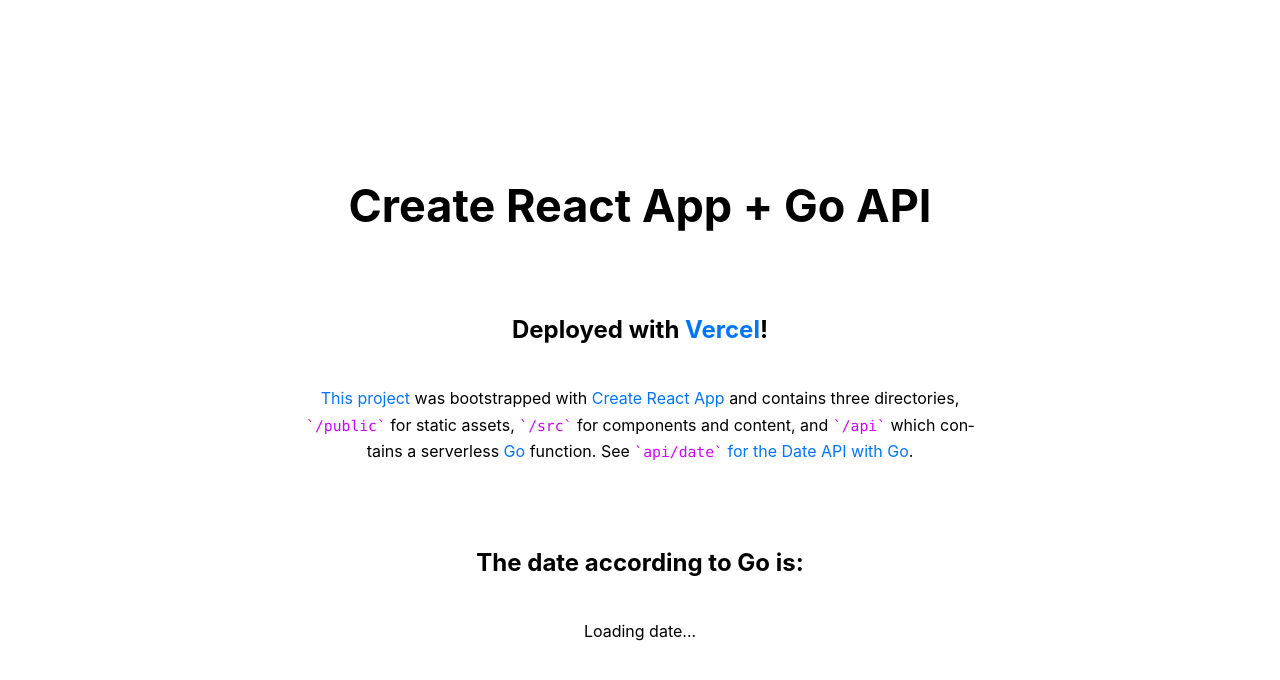
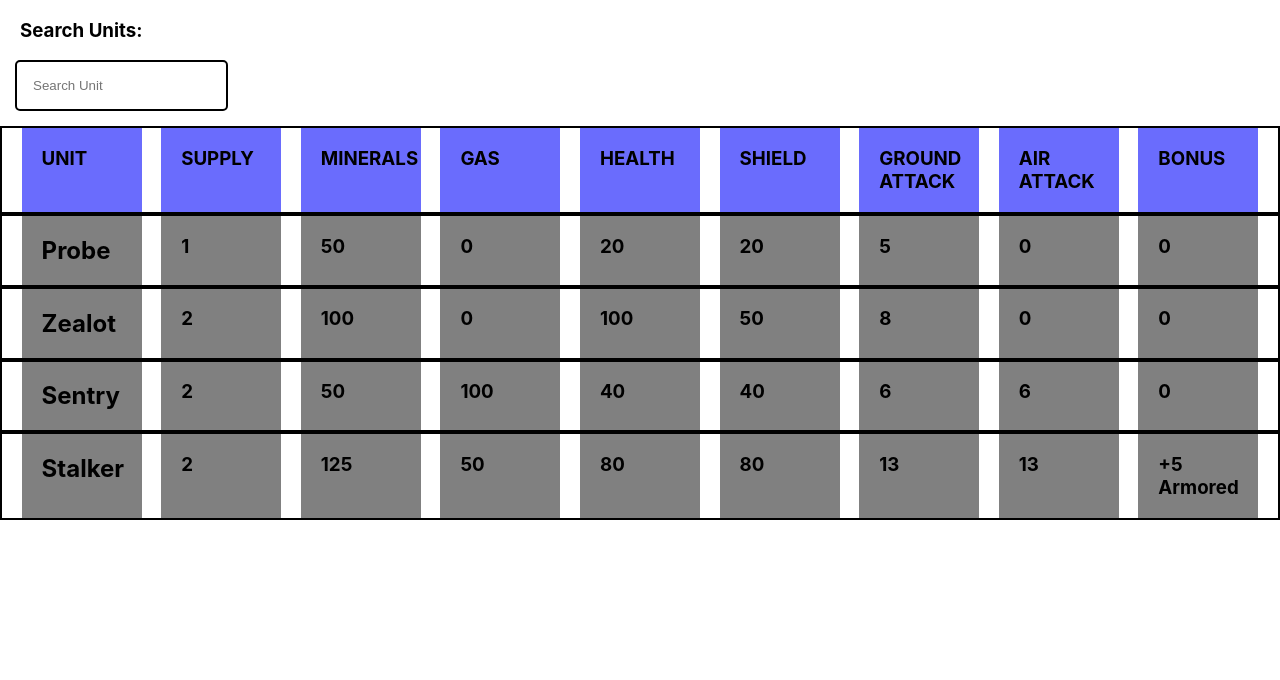
Before and after one commit to BenSolt/starcraft2-unit-stats, a React (Create React App) app: page / in a window 1280 px wide. Shown: the top 680 px of the page. Built offline with nearby package versions, Linux system fonts and the light colour scheme; no server answers.

Commit message:
working on filter feature

```diff
--- a/package.json
+++ b/package.json
@@ -8,6 +8,7 @@
     "react-scripts": "2.1.1"
   },
   "scripts": {
+    "start": "react-scripts start",
     "dev": "BROWSER=none react-scripts start",
     "build": "react-scripts build",
     "test": "react-scripts test",
--- a/src/App.css
+++ b/src/App.css
@@ -16,8 +16,13 @@ h1 {
   font-size: 45px;
 }
 h2 {
-  margin-top: 1.5em;
+  margin-left: 20px;
+
 }
+h3 {
+  margin-left: 20px;
+}
+
 p {
   font-size: 16px;
 }
@@ -42,3 +47,45 @@ code:before,
 code:after {
   content: '\`';
 }
+
+
+
+
+/* //////////////////////////// */
+
+.InfoBar{
+  display: flex;
+}
+
+.UnitContainer{
+  display: flex;
+  justify-content: space-evenly;
+  border: 2px solid black;
+}
+
+
+.name{
+  width: 120px;
+  background: gray;
+}
+
+.h3gray1{
+  width: 120px;
+  background: rgb(106, 108, 253);
+}
+
+
+.h3gray2{
+  width: 120px;
+  background: gray;
+}
+
+.InputContainer{
+  margin: 15px;
+}
+
+.Input{
+  border-radius: 5px;
+  border: 2px solid black;
+  padding:1rem;
+}
--- a/src/App.js
+++ b/src/App.js
@@ -2,55 +2,13 @@ import React from 'react';
 import { useEffect, useState } from 'react';
 import './App.css';
 
+import Form from './components/Form';
+
 function App() {
-  const [date, setDate] = useState(null);
-  useEffect(() => {
-    async function getDate() {
-      const res = await fetch('/api/date');
-      const newDate = await res.text();
-      setDate(newDate);
-    }
-    getDate();
-  }, []);
+
   return (
-    <main>
-      <h1>Create React App + Go API</h1>
-      <h2>
-        Deployed with{' '}
-        <a
-          href="https://vercel.com/docs"
-          target="_blank"
-          rel="noreferrer noopener"
-        >
-          Vercel
-        </a>
-        !
-      </h2>
-      <p>
-        <a
-          href="https://github.com/vercel/vercel/tree/master/examples/create-react-app"
-          target="_blank"
-          rel="noreferrer noopener"
-        >
-          This project
-        </a>{' '}
-        was bootstrapped with{' '}
-        <a href="https://facebook.github.io/create-react-app/">
-          Create React App
-        </a>{' '}
-        and contains three directories, <code>/public</code> for static assets,{' '}
-        <code>/src</code> for components and content, and <code>/api</code>{' '}
-        which contains a serverless <a href="https://golang.org/">Go</a>{' '}
-        function. See{' '}
-        <a href="/api/date">
-          <code>api/date</code> for the Date API with Go
-        </a>
-        .
-      </p>
-      <br />
-      <h2>The date according to Go is:</h2>
-      <p>{date ? date : 'Loading date...'}</p>
-    </main>
+    <Form/>
+
   );
 }
 
--- /dev/null
+++ b/src/components/Form.js
@@ -0,0 +1,125 @@
+import React, { useEffect, useState } from "react";
+// import axios from "axios";
+
+import SearchFilter from './SearchFilter';
+import List from './List';
+
+function Form() {
+
+    const [filter, setFilter] = useState("");
+
+    const Protoss2 = [
+
+      {
+        name: "Probe",
+        supply: 1,
+        minerals: 50,
+        gas: 0,
+        health: 20,
+        shield: 20,
+        groundAttack: 5,
+        airAttack: 0,
+        bonus: 0
+        },
+
+      {
+        name: "Zealot",
+        supply: 2,
+        minerals: 100,
+        gas: 0,
+        health: 100,
+        shield: 50,
+        groundAttack: 8,
+        airAttack: 0,
+        bonus: 0
+        },
+
+      {
+        name: "Sentry",
+        supply: 2,
+        minerals: 50,
+        gas: 100,
+        health: 40,
+        shield: 40,
+        groundAttack: 6,
+        airAttack: 6,
+        bonus: 0
+        },
+
+      {
+        name: "Stalker",
+        supply: 2,
+        minerals: 125,
+        gas: 50,
+        health: 80,
+        shield: 80,
+        groundAttack: 13,
+        airAttack: 13,
+        bonus: '+' + 5 +' Armored'
+        }
+    ]
+
+    const Protoss = [
+      'Probe',
+      'Zealot',
+      'Sentry',
+      'Stalker',
+      'Adept',
+      'High Templar',
+      'Dark Templar',
+      'Archon',
+      'Observer',
+      'Warp Prism',
+      'Immortal',
+      'Colossus',
+      'Disruptor',
+      'Phoenix',
+      'Void Ray',
+      'Oracle',
+      'Tempest',
+      'Carrier',
+      'Interceptor',
+      'Mothership Core',
+      'Mothership',
+      'Photon Cannon',
+      'Pylon',
+    ]
+
+    const [filteredData, setFilteredData] = useState(Protoss);
+    const [filteredDataB, setFilteredDataB] = useState(Protoss2);
+
+    // function handleFilterChange(f) {
+    //   const fd = Protoss.filter((datum) => {
+    //     return datum.toLowerCase().includes(f.toLowerCase());
+    //   });
+    //   setFilteredData(fd);
+    //   setFilter(f);
+    // }
+
+    function handleFilterChange(f) {
+        const fd = Protoss2.filter((datum) => {
+          return datum.toLowerCase().includes(f.toLowerCase());
+        });
+        setFilteredDataB(fd);
+        setFilter(f);
+      }
+
+  return (
+    <div>
+
+      <div className="Searchbar" >
+        <h3 className='searchtext'>Search Units:</h3>
+
+        <SearchFilter filter={filter} onFilterChange={handleFilterChange} />
+
+        <List
+            filteredData1={filteredData}
+            filteredData2 = {filteredDataB}
+        />
+
+      </div>
+    </div>
+  );
+}
+
+export default Form;
--- /dev/null
+++ b/src/components/List.js
@@ -0,0 +1,102 @@
+import React from "react";
+
+function List(props) {
+
+
+    const data = props.filteredData1.map(
+        (data, i) => <li key={i}> {data} </li>
+    );
+
+    return (
+        <div>
+
+            <div className='UnitContainer'>
+                <div className='h3gray1'>
+                    <h3>UNIT</h3>
+                </div>
+
+                <div className='h3gray1'>
+                    <h3>SUPPLY</h3>
+                </div>
+
+                <div className='h3gray1'>
+                    <h3>MINERALS</h3>
+                </div>
+
+                <div className='h3gray1'>
+                    <h3>GAS</h3>
+                </div>
+
+                <div className='h3gray1'>
+                    <h3>HEALTH</h3>
+                </div>
+
+                <div className='h3gray1'>
+                    <h3>SHIELD</h3>
+                </div>
+
+                <div className='h3gray1'>
+                    <h3>GROUND ATTACK</h3>
+                </div>
+
+                <div className='h3gray1'>
+                    <h3>AIR ATTACK</h3>
+                </div>
+
+                <div className='h3gray1'>
+                    <h3>BONUS</h3>
+                </div>
+
+            </div>
+
+            {/* <div>{data}</div> */}
+            <div>
+
+                {props.filteredData2.map(a => {
+                    return (
+                        <div  className='UnitContainer'>
+                            <div className='name'>
+                                <h2>{a.name}</h2>
+                            </div>
+
+                            <div className='h3gray2'>
+                                <h3>{a.supply}</h3>
+                            </div>
+
+                            <div className='h3gray2'>
+                                <h3>{a.minerals}</h3>
+                            </div>
+
+                            <div className='h3gray2'>
+                                <h3>{a.gas}</h3>
+                            </div>
+
+                            <div className='h3gray2'>
+                                <h3>{a.health}</h3>
+                            </div>
+
+                            <div className='h3gray2'>
+                                <h3>{a.shield}</h3>
+                            </div>
+
+                            <div className='h3gray2'>
+                                <h3>{a.groundAttack}</h3>
+                            </div>
+
+                            <div className='h3gray2'>
+                                <h3>{a.airAttack}</h3>
+                            </div>
+
+                            <div className='h3gray2'>
+                                <h3>{a.bonus}</h3>
+                            </div>
+                        </div>
+                    )
+                })}
+            </div>
+
+        </div>
+    );
+}
+
+export default List;
--- /dev/null
+++ b/src/components/SearchFilter.js
@@ -0,0 +1,22 @@
+import React from "react";
+
+
+function SearchFilter(props) {
+    function handleChange(e) {
+      props.onFilterChange(e.target.value);
+    }
+
+    return (
+      <div className='InputContainer'>
+        <input
+          className="Input"
+          type="text"
+          placeholder="Search Unit"
+          value={props.filter}
+          onChange={handleChange}
+        />
+      </div>
+    );
+  }
+
+export default SearchFilter;
```
Also changed, not shown: 1 other file (tests, documents, lock files or other folders).
